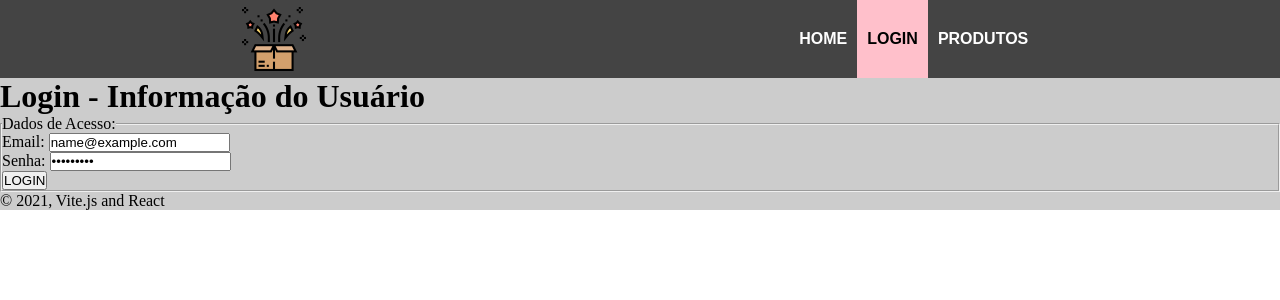
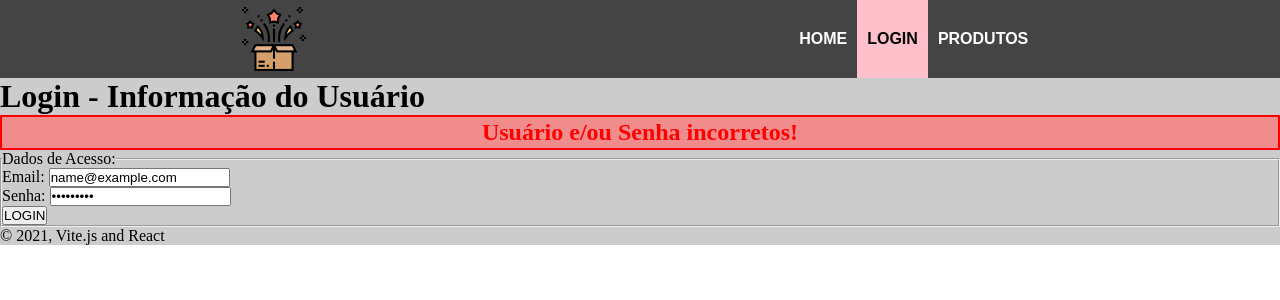
Before and after one commit to bdancs/my-project-app-espg, a React (Vite) app: page /login in a window 1280 px wide. Both pictures are taken after typing "name@example.com", "Sample123" into the empty fields and a click on the button "LOGIN". Shown: the top 300 px of the page. Built offline with nearby package versions, Linux system fonts and the light colour scheme; data requests are answered from the project's data file.

Commit message:
Login realizado com GET e async + redirect, apresentado métodos PUT POST e DELETE no Insomnia

```diff
--- a/db.json
+++ b/db.json
@@ -31,13 +31,12 @@
       "preco": 800
     }
   ],
-
   "usuarios": [
     {
       "id": 1,
-      "email": "ac.feugiat@icloud.couk",
-      "name": "Leah Ewing",
-      "senha": "at"
+      "email": "biacdancsfirsoff@gmail.com",
+      "name": "Bianca Dancs",
+      "senha": "123456789"
     },
     {
       "id": 2,
--- a/src/main.jsx
+++ b/src/main.jsx
@@ -8,7 +8,7 @@ import Produtos from './routes/Produtos.jsx'
 import EditarProdutos from './routes/EditarProdutos.jsx'
 import Erro404 from './routes/Erro404.jsx'
 import ExcluirProdutos from './routes/ExcluirProdutos.jsx';
-import Login from './routes/Login.jsx';
+import Login from './routes/Login/Login.jsx';
 
 const router = createBrowserRouter([
   {path: "/", element: <App/> , errorElement: <Erro404/> ,
--- a/src/routes/Login.jsx
+++ /dev/null
@@ -1,71 +0,0 @@
-import { useState } from "react"
-
-export default function Login() {
-
-    //Vai receber os dados do formulário
-    //É um objeto
-    const [usuario, setUsuario] = useState({
-        email: "",
-        password: ""
-    })
-
-    //O 'async' é para deixar ele(quem? não sei) assíncrono
-    const handleChange = async (e)=>{
-
-        //Destructuring
-        const{name, value} = e.target;
-
-        //Preemchemdo o Objeto através do
-        //useState utilizando o evento onChange e
-        //Operador SPREAD(...)
-        await setUsuario({...usuario,[name]:value})
-
-    }
-
-    const handleSubmit = async (e)=>{
-
-        e.preventDefault();
-
-        let user;
-
-        try {
-            const response = await fetch("http://localhost:5000/usuarios");
-
-            if(response.ok){
-                console.log(response.json())
-            }
-
-        } catch (error) {
-            console.log(error);
-        }
-
-    }
-
-    return (
-        <div>
-            <h1>Login - Informação do Usuário</h1>
-
-            <div>
-                <form onSubmit={handleSubmit}>
-                    <fieldset>
-                        <legend>Dados de Acesso: </legend>
-
-                        <div>
-                            <label htmlFor="idEmail">Email: </label>
-                            <input type="email" name="email" id="idEmail" placeholder="Digite o seu Email." value={usuario.email} onChange={handleChange}/>
-                        </div>
-
-                        <div>
-                            <label htmlFor="idSenha">Senha: </label>
-                            <input type="password" name="senha" id="idSenha" placeholder="Digite a sua Senha." value={usuario.senha} onChange={handleChange}/>
-                        </div>
-
-                        <div>
-                            <button>LOGIN</button>
-                        </div>
-                    </fieldset>
-                </form>
-            </div>
-        </div>
-    )
-}
--- /dev/null
+++ b/src/routes/Login/Login.jsx
@@ -0,0 +1,154 @@
+import { useEffect, useState } from "react"
+import "./Login.scss"
+
+export default function Login() {
+
+    const [msgstatus, setMsgstatus] = useState("");
+
+    const [classStatus, setClassStatus] = useState("");
+
+    //Vai receber os dados do formulário
+    //É um objeto
+    const [usuario, setUsuario] = useState({
+        email: "",
+        senha: ""
+    })
+
+    //O 'async' é para deixar ele(quem? não sei) assíncrono
+    const handleChange = async (e)=>{
+
+        //Destructuring
+        const{name, value} = e.target;
+
+        //Preemchemdo o Objeto através do
+        //useState utilizando o evento onChange e
+        //Operador SPREAD(...)
+        await setUsuario({...usuario,[name]:value});
+
+    };
+
+    useEffect(()=>{
+
+        if(msgstatus == "Login realizado com SUCESSO!!"){
+
+            setClassStatus("login-sucesso");
+
+        }else if(msgstatus == "Usuário e/ou Senha incorretos!"){
+
+            setClassStatus("login-erro");
+
+        }else{
+
+            setClassStatus("login");
+
+        }
+
+    }, [msgstatus])
+
+    const handleSubmit = async (e)=>{
+
+        e.preventDefault();
+
+        let user;
+
+        try {
+            //É um GET utilizado para pegar a lista de usuários
+            const response = await fetch("http://localhost:5000/usuarios");
+
+            if(response.ok){
+                //console.log(response.json())
+
+                const users = await response.json();
+
+                console.log(users);
+
+                //Fazendo a recuperação
+                for (let x = 0; x < users.length; x++) {
+
+                    const u = users[x];
+
+                    //Realizando a validação de fato
+                    if(u.email == usuario.email && u.senha == usuario.senha){
+                        user = u;
+
+                        break; //Para sair de dentro do loop/if/catch
+                    }
+
+                }
+
+                if(user){
+                    //Redirecionando o usuário para HOME!
+                    setMsgstatus("Login realizado com SUCESSO!!");
+
+                    setTimeout(()=>{
+
+                        window.location = "/";
+
+                    }, 5000);
+
+                }else{
+                    //Limpando o formulário caso a validação falhe!
+
+                    setMsgstatus("Usuário e/ou Senha incorretos!");
+
+                    setTimeout(()=>{
+
+                        setMsgstatus("");
+
+                        setUsuario({
+                            "email":"",
+                            "senha":""
+                        })
+
+                        window.location = "/login";
+
+                    }, 5000);
+
+                }
+
+            }else{
+                //Limpando o formulário caso a validação falhe!
+                setUsuario({
+                    "email":"",
+                    "senha":""
+                })
+
+                window.location = "/login";
+            }
+
+        } catch (error) {
+            console.log(error);
+        }
+
+    }
+
+    return (
+        <div>
+            <h1>Login - Informação do Usuário</h1>
+
+            <h2 className={classStatus}>{msgstatus}</h2>
+
+            <div>
+                <form onSubmit={handleSubmit}>
+                    <fieldset>
+                        <legend>Dados de Acesso: </legend>
+
+                        <div>
+                            <label htmlFor="idEmail">Email: </label>
+                            <input type="email" name="email" id="idEmail" placeholder="Digite o seu Email." value={usuario.email} onChange={handleChange}/>
+                        </div>
+
+                        <div>
+                            <label htmlFor="idSenha">Senha: </label>
+                            <input type="password" name="senha" id="idSenha" placeholder="Digite a sua Senha." value={usuario.senha} onChange={handleChange}/>
+                        </div>
+
+                        <div>
+                            <button>LOGIN</button>
+                        </div>
+                    </fieldset>
+                </form>
+            </div>
+        </div>
+    )
+}
--- /dev/null
+++ b/src/routes/Login/Login.scss
@@ -0,0 +1,23 @@
+.login-sucesso{
+    display: block;
+    background-color: #018501;
+    color: #022e02;
+    font-size: 1.5rem;
+    text-align: center;
+    padding: 2px;
+    border: 2px solid #022e02;
+}
+
+.login-erro{
+    display: block;
+    background-color: #f18c8c;
+    color: #ff0000;
+    font-size: 1.5rem;
+    text-align: center;
+    padding: 2px;
+    border: 2px solid #ff0000;
+}
+
+.login{
+    display: none;
+}
```
